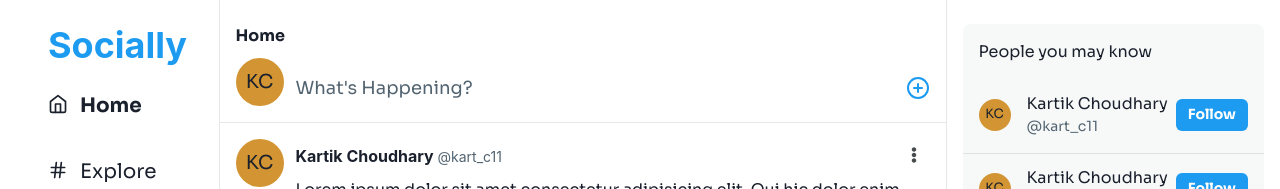
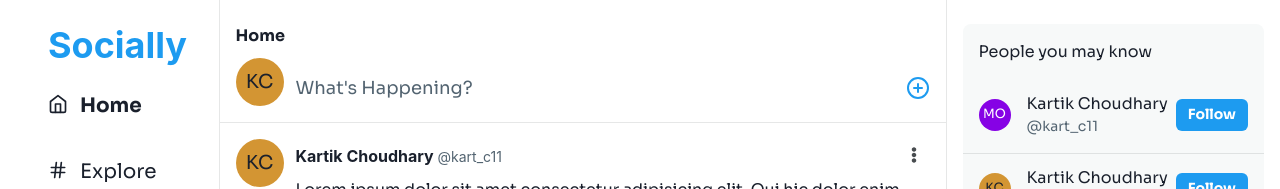
Before and after one commit to kart-c/socially, a React (Create React App) app: page / in a window 1280 px wide. Shown: the top 189 px of the page. Built offline with nearby package versions, Linux system fonts and the light colour scheme; what miragejs would draw is missing.

Commit message:
chore: changes to trigger deploy preview

```diff
--- a/src/Components/RightAside/RightAside.jsx
+++ b/src/Components/RightAside/RightAside.jsx
@@ -31,7 +31,7 @@ const RightAside = () => {
 				}}
 			>
 				<HStack>
-					<Avatar name="Kartik Choudhary" src="https://" size="sm" />
+					<Avatar name="Master Oogway" src="https://" size="sm" />
 					<VStack align="flex-start" spacing="0" ml="2">
 						<Text as="span" fontSize="16px">
 							Kartik Choudhary
```
